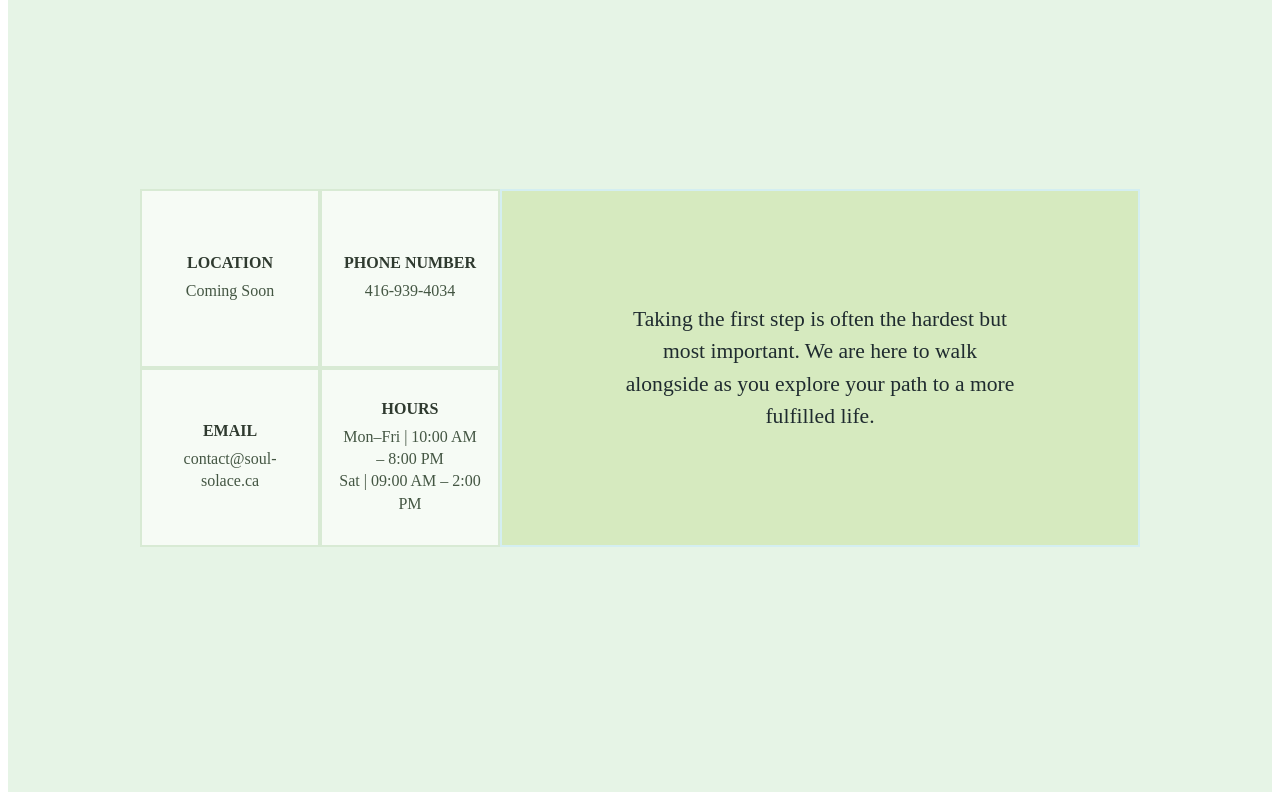
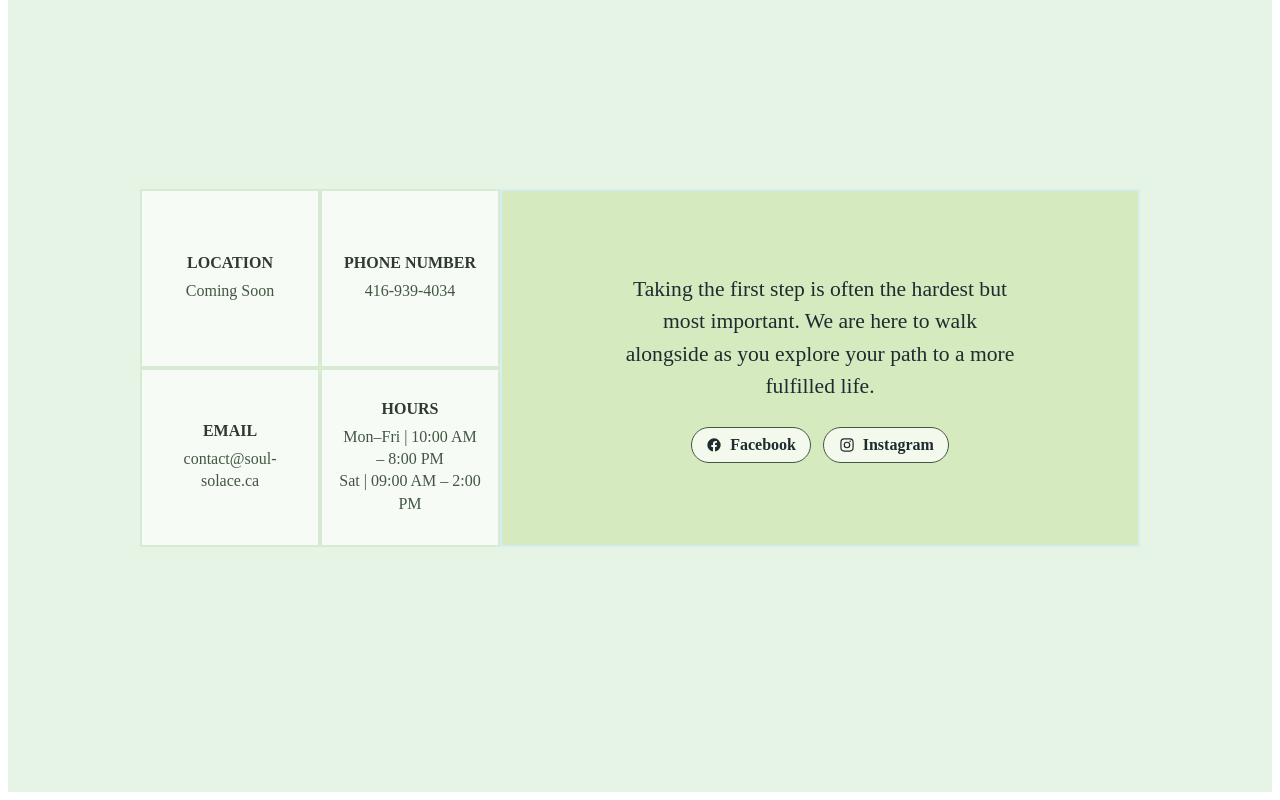
Before and after one commit to dhruvshah1093/soul-solace, a Vue app: page / in a window 1280 px wide. Shown: the part 2756-3556 px from the top of the page. Built offline with nearby package versions, Linux system fonts and the light colour scheme.

Commit message:
Social profiles added

```diff
--- a/src/components/ContactForm.vue
+++ b/src/components/ContactForm.vue
@@ -25,6 +25,38 @@
         here to walk alongside as you explore your path to a more fulfilled
         life.
       </p>
+
+      <div class="social-links" aria-label="Social profiles">
+        <a
+          class="social-link"
+          href="https://www.facebook.com/profile.php?id=61575850613002"
+          target="_blank"
+          rel="noopener noreferrer"
+          aria-label="Facebook"
+        >
+          <svg viewBox="0 0 24 24" aria-hidden="true" focusable="false">
+            <path
+              d="M22 12a10 10 0 1 0-11.56 9.88v-6.99H7.9V12h2.54V9.8c0-2.5 1.5-3.88 3.78-3.88 1.1 0 2.24.2 2.24.2v2.46H15.2c-1.24 0-1.62.77-1.62 1.56V12h2.76l-.44 2.89h-2.32v6.99A10 10 0 0 0 22 12"
+            />
+          </svg>
+          <span>Facebook</span>
+        </a>
+
+        <a
+          class="social-link"
+          href="https://www.instagram.com/soulsolacepsychotherapy/?hl=en"
+          target="_blank"
+          rel="noopener noreferrer"
+          aria-label="Instagram"
+        >
+          <svg viewBox="0 0 24 24" aria-hidden="true" focusable="false">
+            <path
+              d="M7.75 2h8.5A5.75 5.75 0 0 1 22 7.75v8.5A5.75 5.75 0 0 1 16.25 22h-8.5A5.75 5.75 0 0 1 2 16.25v-8.5A5.75 5.75 0 0 1 7.75 2m0 1.8A3.95 3.95 0 0 0 3.8 7.75v8.5a3.95 3.95 0 0 0 3.95 3.95h8.5a3.95 3.95 0 0 0 3.95-3.95v-8.5a3.95 3.95 0 0 0-3.95-3.95h-8.5m8.95 1.35a1.1 1.1 0 1 1 0 2.2 1.1 1.1 0 0 1 0-2.2M12 7a5 5 0 1 1 0 10 5 5 0 0 1 0-10m0 1.8A3.2 3.2 0 1 0 12 15.2 3.2 3.2 0 0 0 12 8.8"
+            />
+          </svg>
+          <span>Instagram</span>
+        </a>
+      </div>
     </div>
   </div>
 </template>
@@ -95,6 +127,8 @@ onMounted(async () => {
   border: 2px solid #d4eef1;
   min-height: 290px;
   display: flex;
+  flex-direction: column;
+  gap: 1.5rem;
   align-items: center;
   justify-content: center;
   text-align: center;
@@ -107,6 +141,38 @@ onMounted(async () => {
   line-height: 1.5;
   color: #1f2b2f;
   max-width: 36ch;
+}
+
+.social-links {
+  display: flex;
+  flex-wrap: wrap;
+  justify-content: center;
+  gap: 0.75rem;
+}
+
+.social-link {
+  display: inline-flex;
+  align-items: center;
+  gap: 0.5rem;
+  border: 1px solid #445643;
+  border-radius: 999px;
+  padding: 0.5rem 0.9rem;
+  text-decoration: none;
+  color: #1f2b2f;
+  font-weight: 600;
+  background: rgba(255, 255, 255, 0.72);
+}
+
+.social-link svg {
+  width: 1rem;
+  height: 1rem;
+  fill: currentColor;
+}
+
+.social-link:hover,
+.social-link:focus-visible {
+  background: #ffffff;
+  border-color: #2f3a2f;
 }
 
 @media (max-width: 900px) {
```
